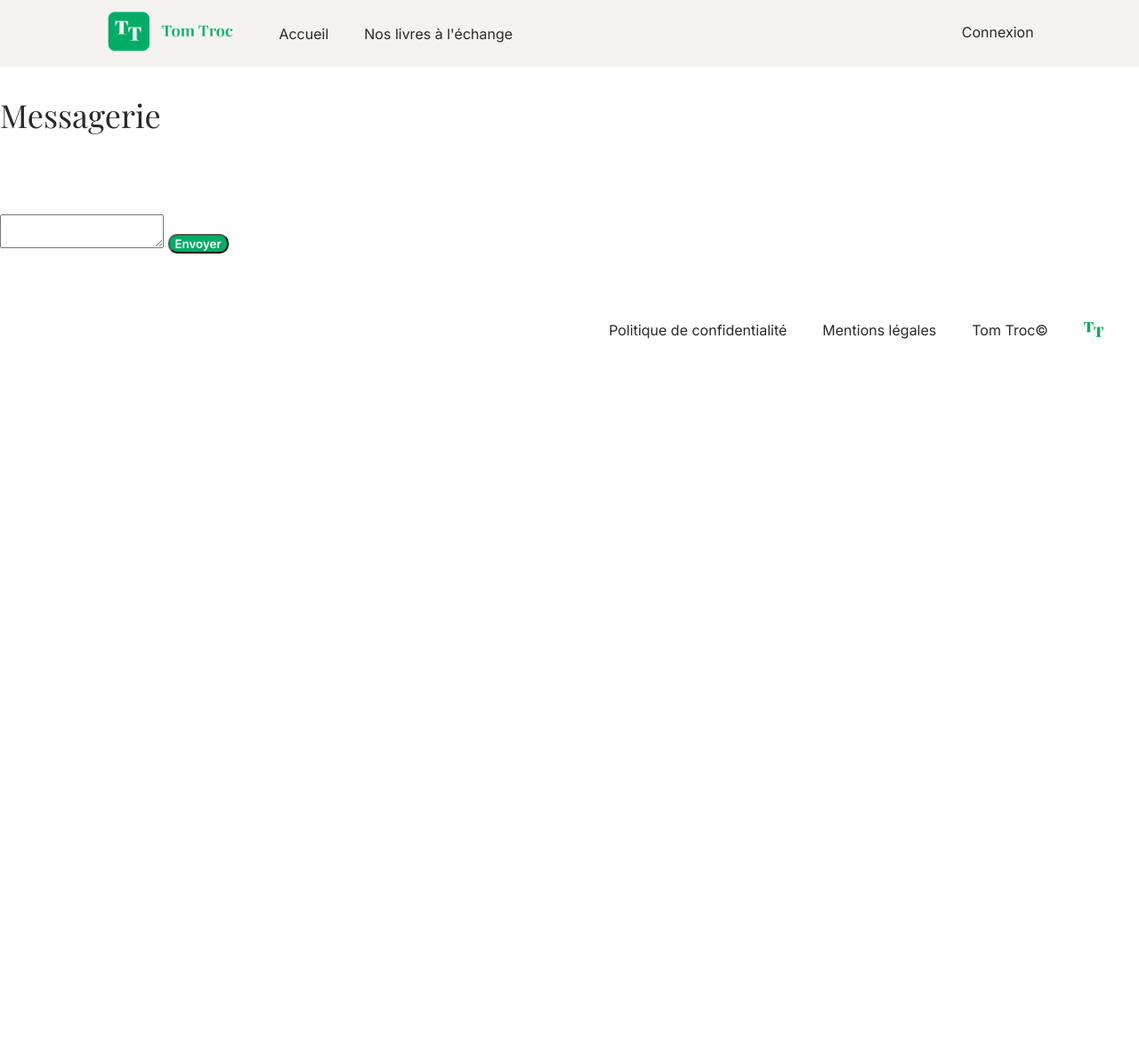
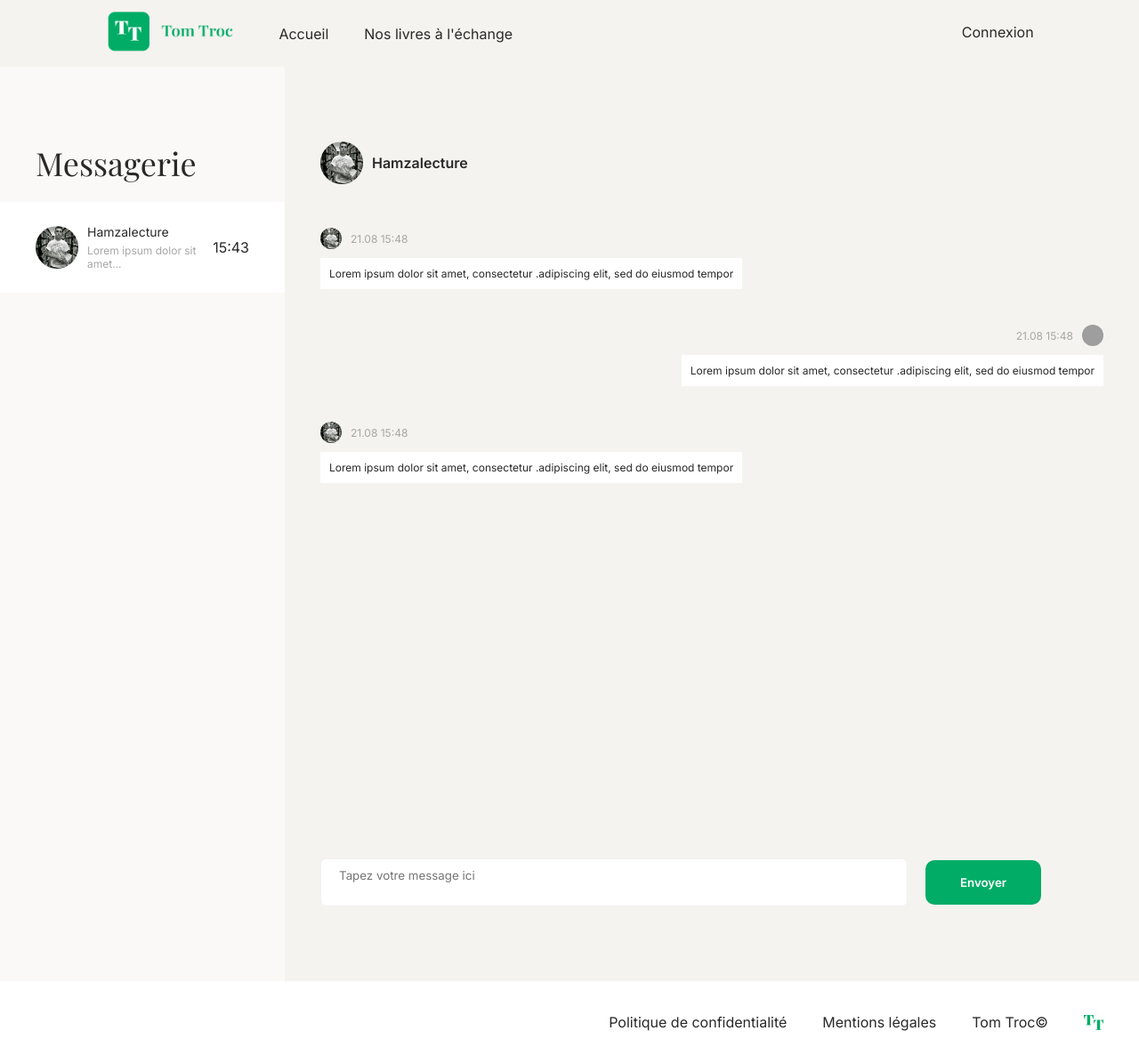
Before and after one commit to Astreros/TomTroc, a PHP site: template views/templates/messaging.php in a window 1280 px wide. Shown: the whole page at 89% size. Before the commit the page ends 381 px from the top, so only its background shows below. Run offline with PHP 8.4, Linux system fonts and the light colour scheme; the template is opened without the code that fills it, so the values that code supplies are empty; some libraries are stand-ins or nearby versions; some web fonts are replaced; grey boxes are pictures that could not be loaded.

Commit message:
HTML et CSS de la partie messagerie du site.

```diff
--- a/controllers/UserController.php
+++ b/controllers/UserController.php
@@ -85,7 +85,7 @@ class UserController
         $errors = [];
 
         if(!preg_match(USERNAME_REGEX_CHECK, $username)) {
-            $errors['username'] = "Non d'utilisateur: 3 à 32 caractères alphanumériques uniquement.";
+            $errors['username'] = "Non d'utilisateur: 3 à 32 caractères alphanumériques et underscore.";
         }
 
         if(!preg_match(EMAIL_REGEX_CHECK, $email)) {
@@ -93,7 +93,7 @@ class UserController
         }
 
         if(!preg_match(PASSWORD_REGEX_CHECK, $password)) {
-            $errors['password'] = "Mot de passe: 12 à 72 caractères alphanumériques, dont une majuscule.";
+            $errors['password'] = "Mot de passe: minimum 12 caractères alphanumériques et caractère spéciaux, dont une majuscule.";
         }
 
         return $errors;
--- a/css/style.css
+++ b/css/style.css
@@ -1153,3 +1153,204 @@ textarea[name="description"] {
         padding: 50px;
     }
 }
+
+/* Section Section "messaging" */
+
+.overall-threads {
+    /*border: #CB2D2D solid 1px;*/
+}
+
+.view-discussion {
+    display: flex;
+    flex-direction: column;
+}
+
+.messaging {
+    display: flex;
+    flex-wrap: wrap;
+}
+
+.overall-threads {
+    flex: 1 0 25%;
+    max-width: 25%;
+    padding: 5% 0;
+    background-color: var(--backgroundColorLight);
+}
+
+.view-discussion {
+    flex: 1 0 auto;
+    width: 100%;
+    min-height: 900px;
+    max-width: 75%;
+    padding: 5% 0;
+    background-color: var(--backgroundColor);
+    justify-content: space-between;
+}
+
+.back-to-overall-threads {
+    font-weight: 400;
+    font-size: .875rem;
+    color: var(--textColorLight);
+    text-decoration: none;
+    margin: 0 40px;
+    display: none;
+}
+
+.contact-discussion {
+    display: flex;
+    align-items: center;
+}
+
+.contact-discussion, h2 {
+    margin: 20px 40px;
+}
+
+.contact-discussion img, .discussion-link img {
+    height: 48px;
+    width: 48px;
+    object-fit: cover;
+    border-radius: 50%;
+}
+
+.contact-discussion a {
+    text-decoration: none;
+}
+
+.contact-username {
+    font-weight: 600;
+    text-decoration: none;
+    margin-left: 10px;
+}
+
+.thread-discussion a {
+    text-decoration: none;
+}
+
+.discussion-link {
+    display: flex;
+    align-items: center;
+    padding: 20px 40px;
+}
+
+.discussion-link.selected {
+    background-color: #FFFFFF;
+}
+
+/*.discussion-info {*/
+
+/*}*/
+
+.discussion-info .discussion-contact {
+    font-size: .875rem;
+    margin: 5px 10px;
+}
+
+.discussion-info .extract-last-message {
+    font-size: .75rem;
+    color: var(--textColorLight);
+    margin: 5px 10px;
+}
+
+.discussion-info .discussion-date-time {
+    display: flex;
+    align-content: flex-start;
+    font-size: .75rem;
+}
+
+.discussion {
+    display: flex;
+    flex-direction: column;
+    overflow-y: scroll;
+    height: 100%;
+    max-height: 700px;
+    align-content: flex-end;
+}
+
+.message {
+    padding: 20px 40px;
+}
+
+.message.end {
+    align-self: flex-end;
+}
+
+.message-info {
+    display: flex;
+    align-items: center;
+}
+
+.message-info.reverse {
+    flex-direction: row-reverse;
+}
+
+.message-info img {
+    height: 24px;
+    width: 24px;
+    object-fit: cover;
+    border-radius: 50%;
+}
+
+.message-date-time {
+    padding: 0 10px;
+    font-size: .75rem;
+    color: var(--textColorLight);
+}
+
+.message-content {
+    display: inline-block;
+    background-color: #FFFFFF;
+    font-size: .75rem;
+    margin-top: 10px;
+    padding: 10px;
+}
+
+.add-message-bloc {
+    padding: 20px 40px;
+}
+
+.add-message-bloc form {
+    display: flex;
+    align-items: center;
+}
+
+.add-message-bloc textarea {
+    resize: none;
+    overflow-y: scroll;
+    min-height: 44px;
+    max-height: 200px;
+
+    border: #F0F0F0 solid 1px;
+    border-radius: 6px;
+    width: 75%;
+    box-sizing: border-box;
+    padding: 10px 20px;
+}
+
+.add-message-bloc input {
+    margin: 0 0 0 20px;
+    height: 50px;
+    width: 130px;
+    background-color: var(--greenMain);
+    border: none;
+    border-radius: 10px;
+}
+
+@media screen and (max-width: 1024px) {
+    .messaging {
+        overflow-x: scroll;
+    }
+    .overall-threads {
+        flex: 1 0 100%;
+        max-width: 100%;
+    }
+    .view-discussion  {
+        position: absolute;
+        right: -100%;
+        /*right: 0;*/
+        width: 100%;
+        max-width: none;
+    }
+    .back-to-overall-threads {
+        display: block;
+    }
+}
--- a/views/templates/messaging.php
+++ b/views/templates/messaging.php
@@ -1,47 +1,69 @@
 <?php
 ?>
 
-<section>
+<section class="messaging">
     <div class="overall-threads">
         <h2>Messagerie</h2>
 
         <div class="thread-discussion">
             <!--  ZONE BOUCLE PHP  -->
-            <div class="discussion-link">
-
-            </div>
+            <a href="#" class="discussion-link selected">
+                <img src="./images/users/adam-winger-aCajfuNQAN4-unsplash.jpg" alt="username">
+                <div class="discussion-info">
+                    <p class="discussion-contact">Hamzalecture</p>
+                    <p class="extract-last-message">Lorem ipsum dolor sit amet...</p>
+                </div>
+                <div class="discussion-date-time">15:43</div>
+            </a>
             <!--  FIN BOUCLE PHP  -->
         </div>
     </div>
 
     <div class="view-discussion">
-        <div class="contact-discussion">
-            <img src="" alt="">
-            <div class="contact-username"></div>
+        <a href="index.php?action=messaging" class="back-to-overall-threads"><- retour</a>
+        <div  class="contact-discussion">
+            <img src="./images/users/adam-winger-aCajfuNQAN4-unsplash.jpg" alt="username">
+            <a href="index.php?action=publicUserAccount&id=18"><div class="contact-username">Hamzalecture</div></a>
         </div>
 
         <div class="discussion">
             <!--  ZONE BOUCLE PHP  -->
             <div class="message">
                 <div class="message-info">
-                    <img src="" alt="">
-                    <div class="message-date-time">
-
-                    </div>
+                    <img src="./images/users/adam-winger-aCajfuNQAN4-unsplash.jpg" alt="username">
+                    <div class="message-date-time">21.08 15:48</div>
                 </div>
                 <div class="message-content">
-
+                    Lorem ipsum dolor sit amet, consectetur .adipiscing elit, sed do eiusmod tempor
                 </div>
             </div>
             <!--  FIN BOUCLE PHP  -->
+
+            <div class="message end">
+                <div class="message-info reverse">
+                    <img src="./images/users/users65e09bebf3b893.14494778.jpg" alt="username">
+                    <div class="message-date-time">21.08 15:48</div>
+                </div>
+                <div class="message-content">
+                    Lorem ipsum dolor sit amet, consectetur .adipiscing elit, sed do eiusmod tempor
+                </div>
+            </div>
+            <div class="message">
+                <div class="message-info">
+                    <img src="./images/users/adam-winger-aCajfuNQAN4-unsplash.jpg" alt="username">
+                    <div class="message-date-time">21.08 15:48</div>
+                </div>
+                <div class="message-content">
+                    Lorem ipsum dolor sit amet, consectetur .adipiscing elit, sed do eiusmod tempor
+                </div>
+            </div>
+
         </div>
 
         <div class="add-message-bloc">
             <form action="">
                 <label for="add-message"></label>
-                <textarea id="add-message" name="message">
-
-                </textarea>
+                <textarea id="add-message" name="message" placeholder="Tapez votre message ici"></textarea>
                 <input type="submit" value="Envoyer">
             </form>
         </div>
--- a/views/templates/userAccount.php
+++ b/views/templates/userAccount.php
@@ -86,7 +86,7 @@
                                 <th class="user-library-details-description"><?= substr($book->getDescription(), 0, 80) ?><?= strlen($book->getDescription()) > 80 ? '...' : ''?></th>
                             <?php
                                 if (!$book->getAvailable()) { ?>
-                                    <th class="user-library-details-available"><div class="not-available">non disponible</div></th>
+                                    <th class="user-library-details-available"><div class="not-available">non dispo.</div></th>
                                 <?php } else { ?>
                                     <th class="user-library-details-available"><div class="available">disponible</div></th>
                                 <?php }
```
Also changed, not shown: images/illustration/image_test.png (added).
